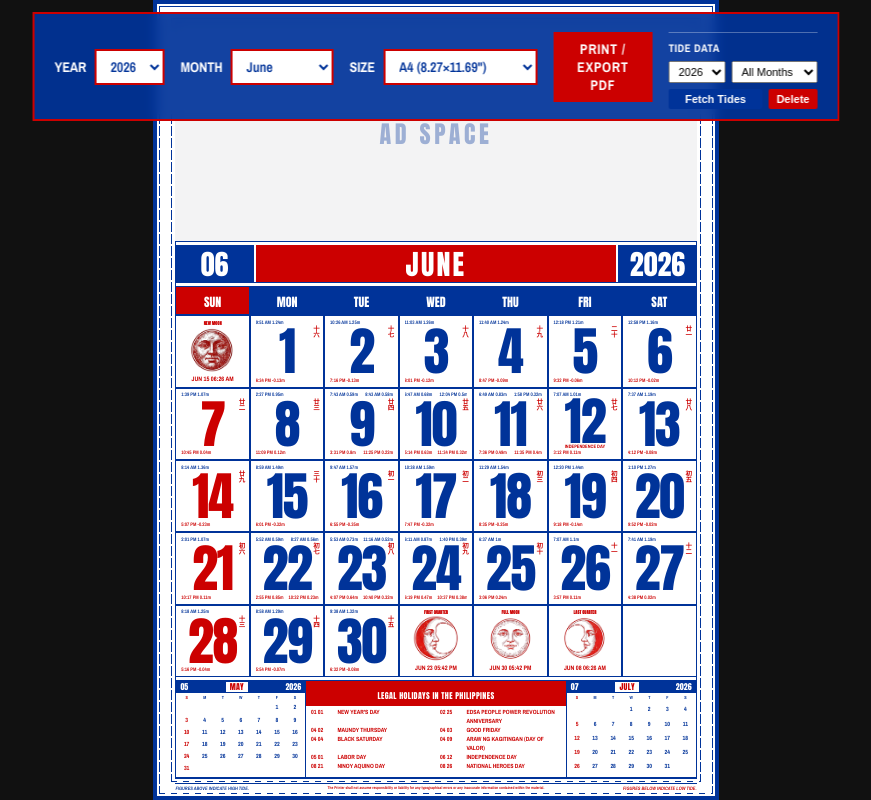
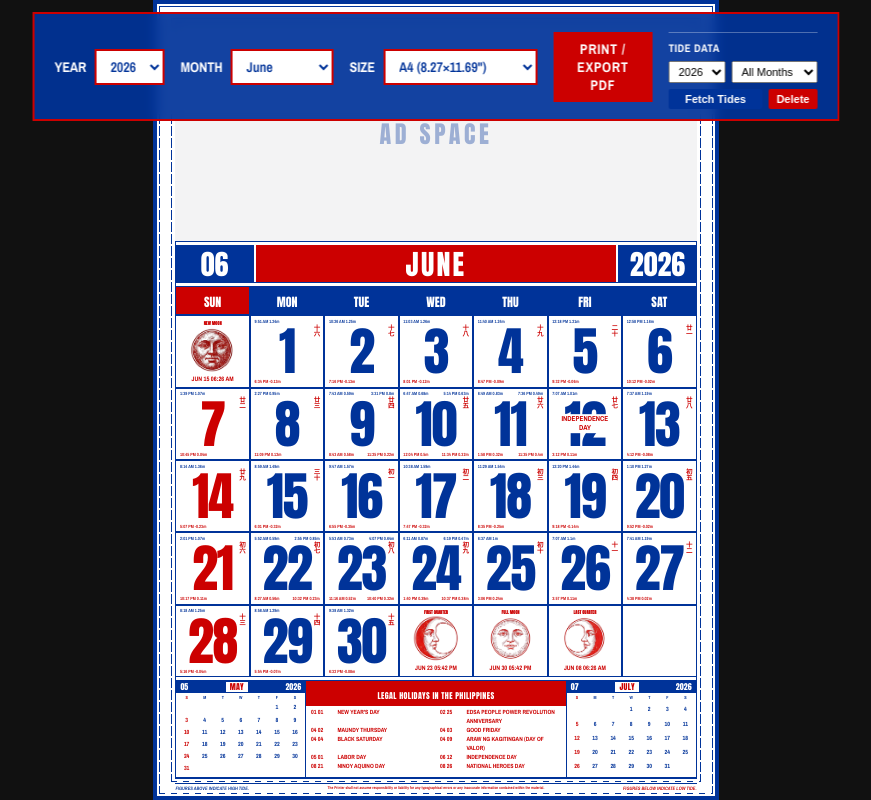
Before and after one commit to jstnphlp/calendar-generator, a React (Vite) app: page / in a window 1280 px wide. Shown: the whole page, without its empty margins (204-1075 px from the left). Built offline with nearby package versions, Linux system fonts and the light colour scheme.

Commit message:
feat: implement calendar styling and base grid component structure

```diff
--- a/src/components/CalendarGrid.jsx
+++ b/src/components/CalendarGrid.jsx
@@ -63,12 +63,11 @@ function DayCell({ year, month, dayNum, inMonth, isSunday }) {
   const holidayName = getHolidayName(year, month, dayNum);
   const lunarDate = getChineseLunarDate(year, month, dayNum);
   const tides = getTideData(year, month, dayNum);
+  const HT = tides.filter(t => t.type === "HT");
+  const LT = tides.filter(t => t.type === "LT");
 
-  const sorted = [...tides].sort((a, b) => a.time.localeCompare(b.time));
-  const topTides = sorted.slice(0, Math.ceil(sorted.length / 2));
-  const bottomTides = sorted.slice(Math.ceil(sorted.length / 2));
-  const topSlots = [topTides[0] || null, topTides[1] || null];
-  const bottomSlots = [bottomTides[0] || null, bottomTides[1] || null];
+  const topSlots = [HT[0] || null, HT[1] || null];
+  const bottomSlots = [LT[0] || null, LT[1] || null];
 
   const formatT = (tide) =>
     tide ? `${formatTideTime(tide.time)} ${tide.height}` : "";
--- a/src/index.css
+++ b/src/index.css
@@ -390,77 +390,75 @@ body {
   justify-content: space-between;
   height: 100%;
   position: relative;
-  padding: 0.2vh 0.15vh;
+  padding: 0.1vh 0.1vh;
+  box-sizing: border-box;
 }
 
 /* ── Tide Data Rows ── */
 .tide-row {
-  display: flex;
-  flex-direction: row;
-  justify-content: space-between;
-  align-items: flex-start;
+  display: grid;
+  grid-template-columns: 1fr 1fr;
   font-family: var(--font-body);
-  font-size: clamp(5px, 0.65vh, 9px);
   font-weight: 600;
-  line-height: 1.1;
-  padding: 0 0.2vh;
+  line-height: 1;
+  padding: 0 0.1vh;
   flex-shrink: 0;
   width: 100%;
-  color: var(--secondary);
+  box-sizing: border-box;
 }
 
 .tide-row.top-tide {
   color: var(--secondary);
+  align-self: flex-start;
 }
 
 .tide-row.bottom-tide {
   color: var(--primary);
+  align-self: flex-end;
 }
 
 .tide-val {
-  flex: 1;
-  font-size: clamp(4.5px, 0.62vh, 8.5px);
+  font-size: clamp(4px, 0.56vh, 7.5px);
   white-space: nowrap;
   overflow: hidden;
+  text-overflow: clip;
   min-width: 0;
+  line-height: 1;
 }
-
-.tide-val.left {
-  text-align: left;
-  padding-right: 0.1vh;
-}
-
-.tide-val.right {
-  text-align: right;
-  padding-left: 0.1vh;
-}
-
-.tide-val:empty {
-  visibility: hidden;
-}
+.tide-val.left  { text-align: left; }
+.tide-val.right { text-align: right; }
+.tide-val:empty { visibility: hidden; }
 
 /* ── Holiday Label ── */
 .holiday-label {
+  position: absolute;
+  top: 50%;
+  left: 50%;
+  transform: translate(-50%, -50%);
+  z-index: 2;
   text-align: center;
   font-family: var(--font-body);
-  font-size: clamp(4px, 0.6vh, 8px);
-  font-weight: 700;
+  font-size: clamp(6px, 0.9vh, 13px);
+  font-weight: 900;
   color: var(--primary);
   text-transform: uppercase;
-  line-height: 1;
-  margin-top: 0.1vh;
+  line-height: 1.2;
+  width: 92%;
+  white-space: normal;
+  word-break: break-word;
+  background: white;
+  padding: 0.15vh 0.2vh;
+  pointer-events: none;
 }
 
 /* ── Date Number ── */
 .day-number-area {
   flex: 1;
   display: flex;
-  flex-direction: column;
   align-items: center;
   justify-content: center;
   position: relative;
   min-height: 0;
-  gap: 0;
 }
 
 .day-number {
@@ -469,6 +467,8 @@ body {
   font-weight: 400;
   line-height: 0.85;
   letter-spacing: -0.02em;
+  position: relative;
+  z-index: 1;
 }
 
 .day-cell.sunday .day-number {
```
